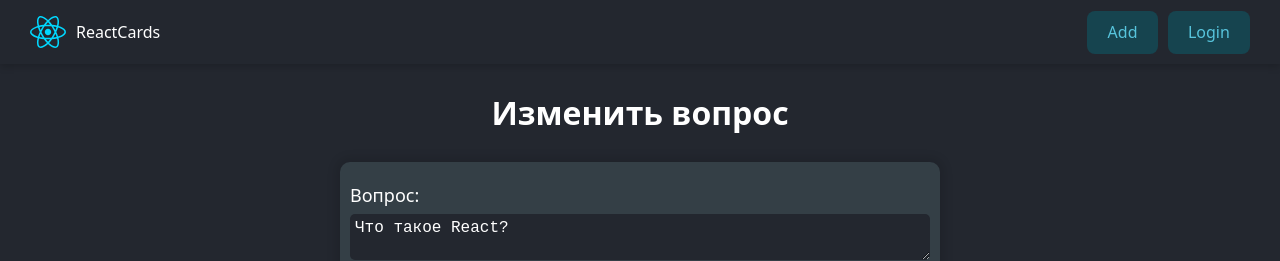
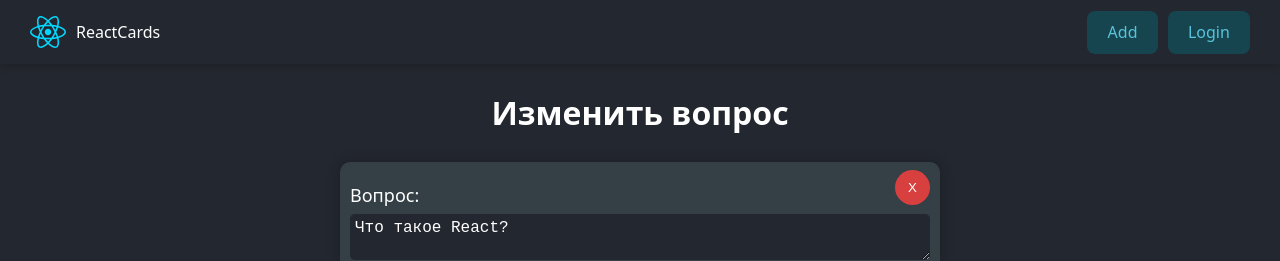
Before and after one commit to VladRevucki/React-App, a React (Vite) app: page /editquestion/1 in a window 1280 px wide. Shown: the top 261 px of the page. Built offline with nearby package versions, Linux system fonts and the light colour scheme; data requests are answered from the project's data file.

Commit message:
edit question page

```diff
--- a/db.json
+++ b/db.json
@@ -555,16 +555,6 @@
       ],
       "level": 3,
       "completed": false
-    },
-    {
-      "id": "195f",
-      "question": "!!!!!!!!!!!вапаврапрапо",
-      "answer": "jhghj11111111111111111111",
-      "description": "gjhj",
-      "resources": [],
-      "level": 2,
-      "completed": false,
-      "editDate": "26.06.2025, 17:56"
     }
   ]
 }
--- a/src/pages/EditQuestionPage/EditQuestion.jsx
+++ b/src/pages/EditQuestionPage/EditQuestion.jsx
@@ -6,6 +6,8 @@
 import { dateFormat } from "../../helpers/dateFormat"
 import { API_URL } from "../../constants"
 import { toast } from "react-toastify"
+import { useFetch } from "../../hooks/useFetch"
+import { useNavigate } from "react-router-dom"
 
 const editCardAction = async (_prevState, formData) => {
 	try {
@@ -47,16 +49,41 @@
 		clearForm: false,
 	})
 
+	const navigate = useNavigate()
+
+	const [removeQuestion, isQuestionRemoving] = useFetch(async () => {
+		await fetch(`${API_URL}/react/${initialState.id}`, {
+			method: "DELETE",
+		})
+
+		toast.success("Вопрос удален")
+		navigate("/")
+	})
+
+	const onRemoveQuestionHandler = () => {
+		const isRemove = confirm("Вы уверены?")
+
+		isRemove && removeQuestion()
+	}
+
 	return (
 		<>
-			{isPending && <Loader />}
+			{(isPending || isQuestionRemoving) && <Loader />}
 
 			<h1 className={cls.formTitle}>Изменить вопрос</h1>
 			<div className={cls.formContainer}>
+				<button
+					className={cls.removeBtn}
+					disabled={isPending || isQuestionRemoving}
+					onClick={onRemoveQuestionHandler}
+				>
+					X
+				</button>
+
 				<QuestionForm
 					state={formState}
 					formAction={formAction}
-					isPending={isPending}
+					isPending={isPending || isQuestionRemoving}
 					submitBtnText={"Изменить вопрос"}
 				/>
 			</div>
--- a/src/pages/EditQuestionPage/EditQuestionPage.module.css
+++ b/src/pages/EditQuestionPage/EditQuestionPage.module.css
@@ -12,3 +12,23 @@
 	box-shadow: 0 0 8px 5px rgba(0, 0, 0, 0.1);
 	position: relative;
 }
+
+.removeBtn {
+	width: 35px;
+	height: 35px;
+	position: absolute;
+	top: 8px;
+	right: 10px;
+	border: none;
+	border-radius: 50%;
+	display: flex;
+	justify-content: center;
+	align-items: center;
+	color: #fff;
+	background-color: #d84040;
+	cursor: pointer;
+}
+
+.removeBtn:disabled {
+	opacity: 0.3;
+}
```
